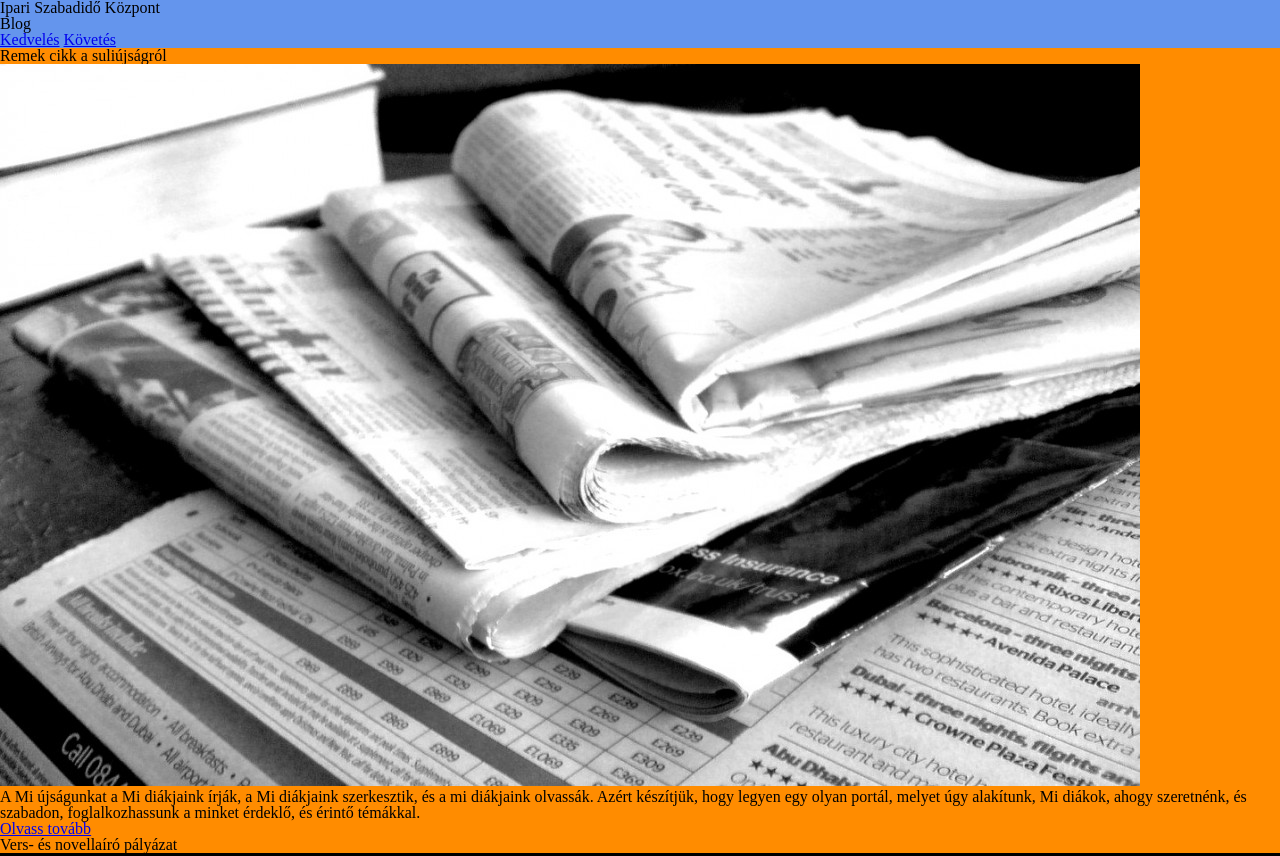
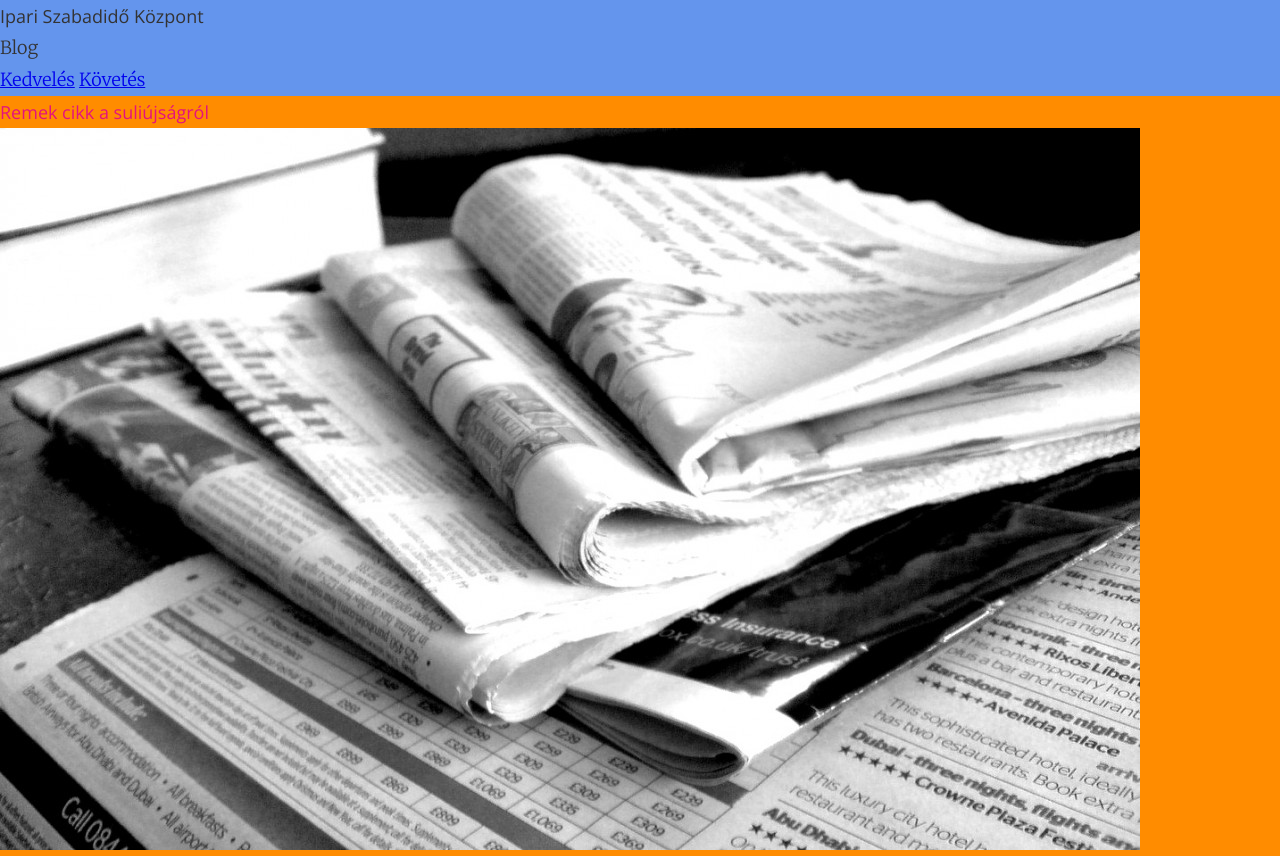
Before and after one commit to zalan0406/ISZK, a plain HTML site: page index.html in a window 1280 px wide. Shown: the top 856 px of the page. Drawn offline with nearby package versions, Linux system fonts and the light colour scheme.

Commit message:
add base file structure

```diff
--- a/index.html
+++ b/index.html
@@ -3,6 +3,10 @@
 <head>
     <meta charset="UTF-8">
     <link rel="stylesheet" href="seged.css" type="text/css" >
+    <link rel="preconnect" href="https://fonts.gstatic.com">
+    <link rel="preconnect" href="https://fonts.gstatic.com">
+    <link href="https://fonts.googleapis.com/css2?family=Open+Sans:wght@300&display=swap" rel="stylesheet">
+    <link href="https://fonts.googleapis.com/css2?family=Merriweather:wght@300&display=swap" rel="stylesheet">
     <meta name="viewport" content="width=device-width, initial-scale=1.0">
     <title>Document</title>
 </head>
--- a/seged.css
+++ b/seged.css
@@ -61,3 +61,35 @@ article
 {
 	background-color: darkorange;
 }
+
+
+/* ==== Base Style ==== */
+
+
+body
+{
+	font-family: 'Merriweather', 'Times New Roman', serif;
+	font-size: 18px;
+	line-height: 32px;
+	color:#333;
+}
+
+h1
+{
+	 font-family:'Open Sans', Arial, sans-serif;
+	 font-size: 28,8px;
+}
+
+h2
+{
+	color: #e5127d;
+	font-family:'Open Sans', Arial, sans-serif;
+	font-size: 25,6px;
+}
+
+.main-header
+{
+	color:#8c8e9b;
+	font-size:18px;
+	letter-spacing: 2px;
+}
```
